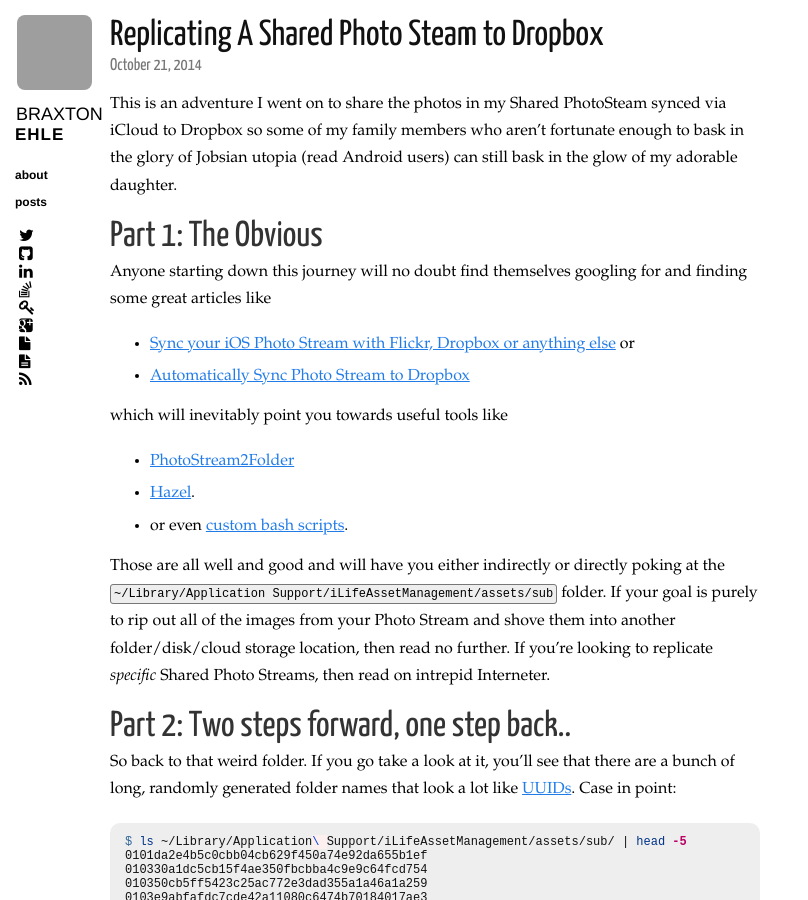
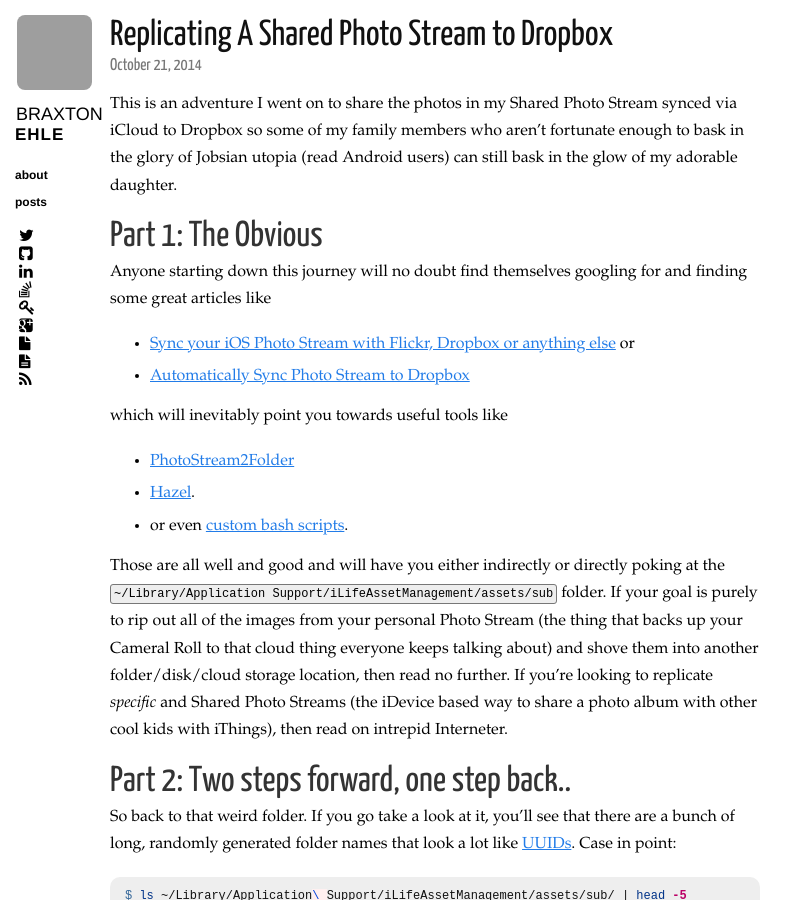
Before and after one commit to braxtone/braxtonehle.com, a Jekyll site: the page built from _posts/2014-10-21-replicating-shared-photostream-to-dropbox.markdown, in a window 1280 px wide and 900 px high. Shown: the whole window, without its empty margins (0-808 px from the left). Built offline with Jekyll 4.4.1, drawn with Linux system fonts in a browser that asks for light colours; nearby versions of some CDN libraries; Markdown is read by kramdown in place of the engine named in the settings; some of the changed text lies outside the part shown; grey boxes are pictures that could not be loaded.

Commit message:
Fixing rather embarassing typo...

```diff
--- a/_posts/2014-10-21-replicating-shared-photostream-to-dropbox.markdown
+++ b/_posts/2014-10-21-replicating-shared-photostream-to-dropbox.markdown
@@ -1,11 +1,11 @@
 ---
 layout: post
-title:  "Replicating A Shared Photo Steam to Dropbox"
+title:  "Replicating A Shared Photo Stream to Dropbox"
 date:   2014-10-21 07:40:31
 categories: nerdery deep-dive how-to
 ---
 
-This is an adventure I went on to share the photos in my Shared PhotoSteam synced via iCloud to Dropbox so some of my family members who aren’t fortunate enough to bask in the glory of Jobsian utopia (read Android users) can still bask in the glow of my adorable daughter.
+This is an adventure I went on to share the photos in my Shared Photo Stream synced via iCloud to Dropbox so some of my family members who aren’t fortunate enough to bask in the glory of Jobsian utopia (read Android users) can still bask in the glow of my adorable daughter.
 
 Part 1: The Obvious
 ===================
@@ -20,7 +20,7 @@
 * [Hazel](http://www.noodlesoft.com/hazel.php).
 * or even [custom bash scripts](https://gist.github.com/mkleucker/6055702).
 
-Those are all well and good and will have you either indirectly or directly poking at the `~/Library/Application Support/iLifeAssetManagement/assets/sub` folder. If your goal is purely to rip out all of the images from your Photo Stream and shove them into another folder/disk/cloud storage location, then read no further. If you're looking to replicate _specific_ Shared Photo Streams, then read on intrepid Interneter.
+Those are all well and good and will have you either indirectly or directly poking at the `~/Library/Application Support/iLifeAssetManagement/assets/sub` folder. If your goal is purely to rip out all of the images from your personal Photo Stream (the thing that backs up your Cameral Roll to that cloud thing everyone keeps talking about) and shove them into another folder/disk/cloud storage location, then read no further. If you're looking to replicate _specific_ and Shared Photo Streams (the iDevice based way to share a photo album with other cool kids with iThings), then read on intrepid Interneter.
 
 Part 2: Two steps forward, one step back..
 ==========================================
```
Also changed, not shown: other parts of _posts/2014-10-21-replicating-shared-photostream-to-dropbox.markdown (+1 -1 lines).
